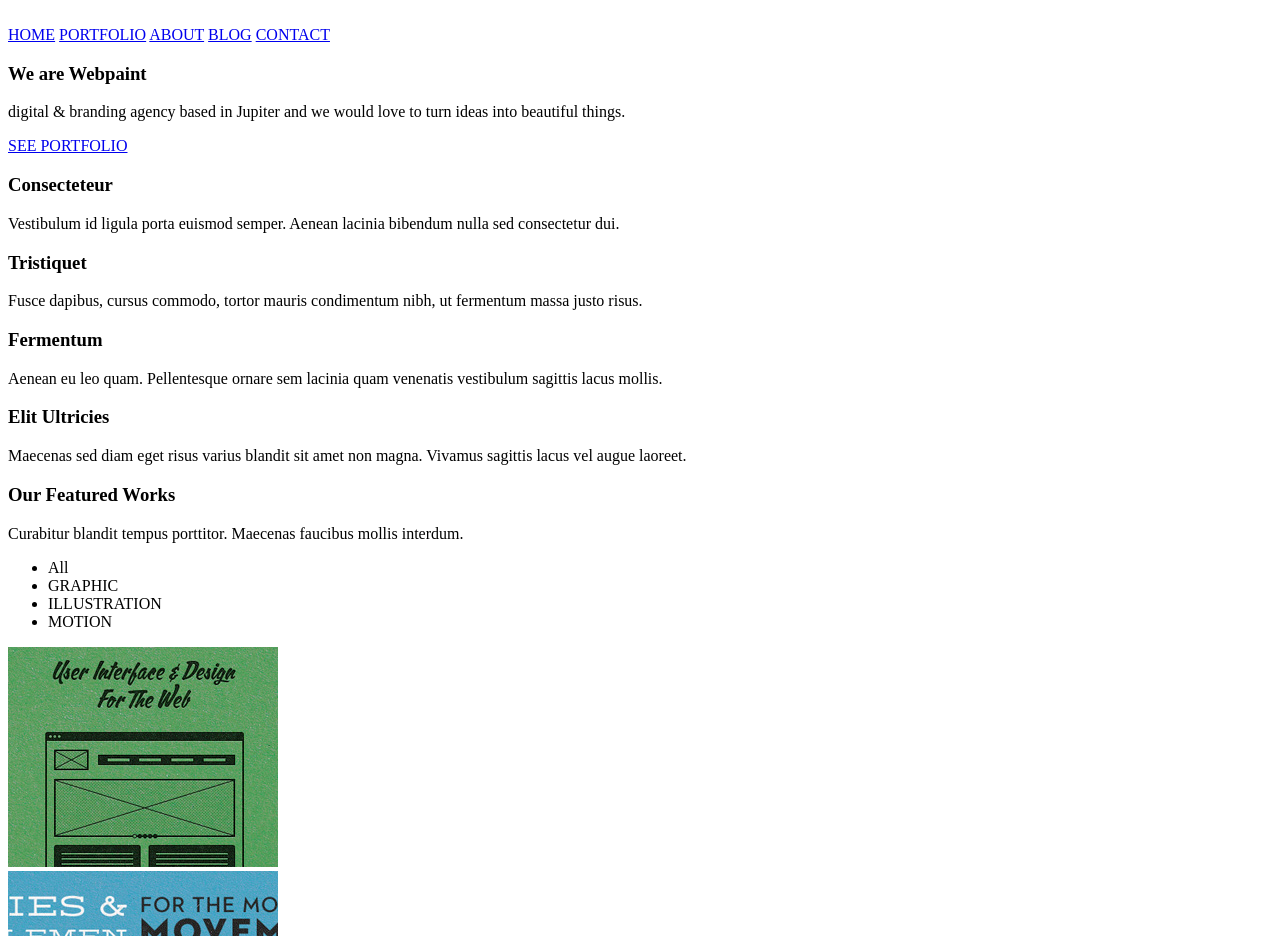
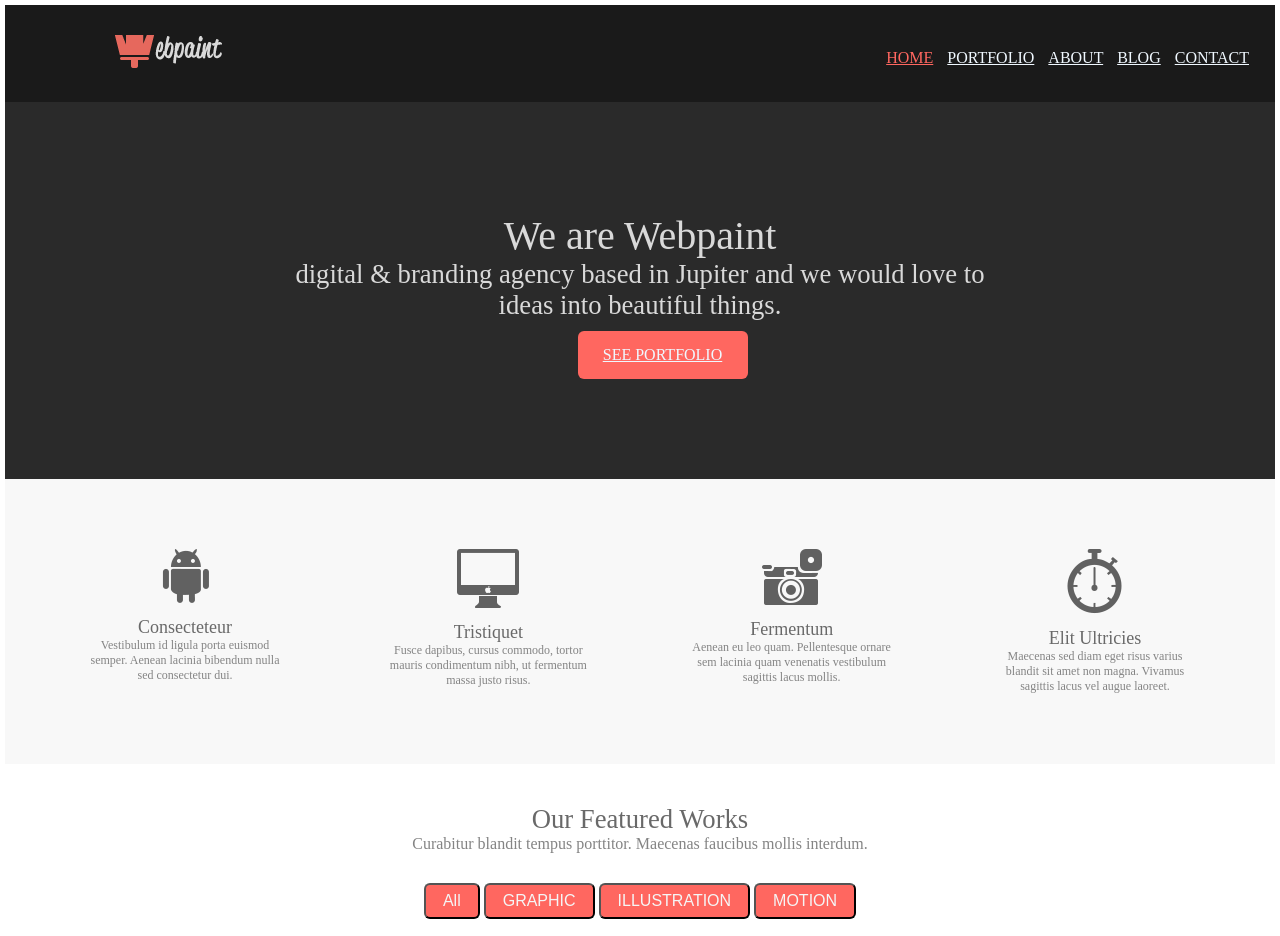
Before and after one commit to sabbarmehdi/exercice_portfolioHtmlCss, a plain HTML site: page project1-solution/index.html in a window 1280 px wide. Shown: the top 936 px of the page. Drawn offline with Linux system fonts and the light colour scheme.

Commit message:
portfolio body

```diff
--- a/project1-solution/asserts/css/main.css
+++ b/project1-solution/asserts/css/main.css
@@ -28,9 +28,7 @@ article, aside, details, figcaption, figure,
 footer, header, hgroup, menu, nav, section {
 	display: block;
 }
-body {
-	line-height: 1;
-}
+
 ol, ul {
 	list-style: none;
 }
@@ -47,6 +45,10 @@ table {
 	border-spacing: 0;
 }
         /*My Style*/
+
+body {
+    margin: 5px;
+}
 #header-menu{
     background: rgb(26, 26, 26);
     padding: 30px 10px;
@@ -92,12 +94,130 @@ table {
     text-align: center;
 
 }
-p,
+
 h2{
     margin-top: 10px;
     font-size: 30pt;    /* This style applied for all p, h2, ul*/
     color: #d9d9d9;
 }
+
+h3{
+    margin-top: 10px;
+    font-size: 30pt;    /* This style applied for all p, h2, ul*/
+    color: #d9d9d9;
+    margin-top: 10px;
+}
+
+h1{
+    margin-top: 10px;
+    font-size: 30pt;    /* This style applied for all p, h2, ul*/
+    color: #696969;
+    margin-top: 10px;
+}
 .p-welcome{
-    font-size: 24pt;
+    font-size: 20pt;
+    color: #d9d9d9;
 }
+#skills-section{
+
+    background-color: #f8f8f8;
+}
+#skills-banner{
+    padding: 70px;
+    justify-content: space-between;
+    display: flex;
+    flex-wrap: wrap;
+    background-color: #f8f8f8;
+
+
+}
+
+.skills-item{
+    display: inline-block;
+    text-align: center;
+    padding: 0 10px 0 10px;
+    height: min-content;
+    width: 200px;
+
+}
+.skills-title{
+    font-size: 18px;
+}
+.skills-descrip{
+    font-size: 12px;
+    color: #848484;
+}
+.bot-4{
+    display: inline-block;
+    width: min-content;
+    font-size: 16px;
+    background-color: #ff6760;
+    border-radius: 6px;
+    padding: 7px 17px;
+    color: #f5f5f5;
+
+}
+#portfolios{
+    text-align: center;
+    margin-bottom: 40px;
+
+}
+.portfolio-a{
+    margin-bottom: 30px;
+}
+ul-bot{
+    padding-top: 20px;
+    width: 50px;
+    margin-bottom: 10px;
+
+}
+h4{
+    margin-top: 10px;
+    font-size: 20pt;    /* This style applied for all p, h2, ul*/
+    color: #696969;
+    margin-top: 40px;
+}
+#spa-portfolio{
+    color: #848484;
+}
+.content{
+    margin-top: 20px;
+
+}
+.media{
+    flex-grow: 3;
+    display: inline-block;
+}
+h5{
+    margin-top: 10px;
+    font-size: 20pt;    /* This style applied for all p, h2, ul*/
+    color: #d9d9d9;
+    margin-top: 40px;
+}
+#spa-portfol-bottom{
+    color: #d9d9d9;
+}
+#touch-banner{
+    background-color: #2f2f2f;
+    text-align: center;
+}
+#touch-banner-text{
+    padding-top: 20px;
+    justify-content: space-around;
+    padding-bottom: 10px;
+
+
+}
+#touch-banner-adress{
+    display: inline-block;
+    justify-content: center;
+    display: flex;
+    flex-wrap: wrap;
+}
+.adress{
+    padding-left: 5px ;
+    justify-content: center;
+
+
+
+}
--- a/project1-solution/index.html
+++ b/project1-solution/index.html
@@ -4,78 +4,90 @@
     <meta charset="UTF-8">
     <meta name="viewport" content="width=device-width, initial-scale=1.0">
     <title>Document</title>
+    <link rel="stylesheet" href="asserts/css/main.css">
 </head>
 <body>
 
                         <!--Menu-->
-        <header >
-            <div class="barre">
-                <a href="index.html"><img src="asserts/icons/" alt=""></a>
-                <nav>
-                    <a href="index.html">HOME</a>
-                    <a href="index.html">PORTFOLIO</a>
-                    <a href="index.html">ABOUT</a>
-                    <a href="index.html">BLOG</a>
-                    <a href="index.html">CONTACT</a>
+        <header id="header-menu">
+                 <a id="logo" href="index.html"><img src="asserts/icons/logo.png" alt=""></a>
+
+                <nav id="menu">
+                    <a id="home-menu" href="index.html">HOME</a>
+                    <a class="bot" href="index.html">PORTFOLIO</a>
+                    <a class="bot" href="index.html">ABOUT</a>
+                    <a class="bot" href="index.html">BLOG</a>
+                    <a class="bot" href="index.html">CONTACT</a>
                 </nav>
-            </div>
+
         </header>
+
         <section>
                       <!--Welcome Banner-->
 
-            <section id="banner-a">
-                <div class="inner">
-                    <h1>We are Webpaint</h1>
-                    <p>digital & branding agency based in Jupiter and we would love to turn ideas into beautiful things.</p>
-                </div>
-                <footer>
-                    <a href="#portfolio" class="button alt scrolly big">SEE PORTFOLIO</a>
-                </footer>
+            <section id="welcome-banner">
+
+                    <h3 >We are Webpaint</h3>
+                    <p class="p-welcome">digital & branding agency based in Jupiter and we would love to </p>
+                    <p class="p-welcome">ideas into beautiful things.</p>
+
+                <ul class="bottons ul-aligne">
+                    <li class="actions"><a href="#" class="bottons ">SEE PORTFOLIO</a></li>
+                </ul>
             </section>
 
                      <!--Skills Banner-->
-            <section>
-                <div>
+            <section >
+                <div id="skills-section">
+                    <div id="skills-banner">
+                        <div class="skills-item">
+                            <img src="asserts/icons/Android2.png" alt="">
                             <span class="icon fa-home"></span>
-                    <h3>Consecteteur</h3>
-                    <p>Vestibulum id ligula porta  euismod semper. Aenean lacinia bibendum nulla sed consectetur dui.</p>
+                            <h1 class="skills-title">Consecteteur</h1>
+                            <p class="skills-descrip">Vestibulum id ligula porta  euismod semper. Aenean lacinia bibendum nulla sed consectetur dui.</p>
                         </div>
-                <div>
+                        <div class="skills-item">
+                            <img src="asserts/icons/Computer_iMac.png" alt="">
                             <span class="icon fa-home"></span>
-                    <h3>Tristiquet</h3>
-                    <p>Fusce dapibus, cursus commodo, tortor mauris condimentum nibh, ut fermentum massa justo risus.</p>
+                            <h1 class="skills-title">Tristiquet</h1>
+                            <p class="skills-descrip">Fusce dapibus, cursus commodo, tortor mauris condimentum nibh, ut fermentum massa justo risus.</p>
                         </div>
-                <div>
+                        <div class="skills-item">
+                            <img src="asserts/icons/Camera.png" alt="">
                             <span class="icon fa-home"></span>
-                    <h3>Fermentum</h3>
-                    <p>Aenean eu leo quam. Pellentesque ornare sem lacinia quam venenatis vestibulum sagittis lacus mollis.</p>
+                            <h1 class="skills-title">Fermentum</h1>
+                            <p class="skills-descrip">Aenean eu leo quam. Pellentesque ornare sem lacinia quam venenatis vestibulum sagittis lacus mollis.</p>
                         </div>
-                <div>
+                        <div class="skills-item">
+                            <img src="asserts/icons/Watch.png" alt="">
                             <span class="icon fa-home"></span>
-                    <h3>Elit Ultricies</h3>
-                    <p>Maecenas sed diam eget risus varius blandit sit amet non magna. Vivamus sagittis lacus vel augue laoreet.</p>
+                            <h1 class="skills-title">Elit Ultricies</h1>
+                            <p class="skills-descrip">Maecenas sed diam eget risus varius blandit sit amet non magna. Vivamus sagittis lacus vel augue laoreet.</p>
+                        </div>
+                    </div>
                 </div>
             </section>
 
 
             <section id="portfolios">
                 <div class="portfolio">
-                    <div>
-                        <h3>Our Featured Works</h3>
-                        <p>Curabitur blandit tempus porttitor. Maecenas faucibus mollis interdum.</p>
+                    <div class="portfolio-a">
+                        <h4>Our Featured Works </h4>
+                        <span id="spa-portfolio">Curabitur blandit tempus porttitor. Maecenas faucibus mollis interdum.</span>
                     </div>
-                    <header>
-                        <ul>
-                            <li><a href="#" data-tag="all"
-                                class="button"></a>All</li>
-                            <li><a href="#" data-tag="graphic"
-                                class="button"></a>GRAPHIC</li>
-                            <li><a href="#" data-tag="illustration"
-                                class="button"></a>ILLUSTRATION</li>
-                            <li><a href="#" data-tag="motion"
-                                class="button"></a>MOTION</li>
-                        </ul>
+                        <header class="ul-bot">
+                            <nav class="ul-bot" >
+                                <button class="bot-4" href="#" data-tag="all"
+                                    >All</button>
+                                <button class="bot-4" href="#" data-tag="graphic"
+                                    >GRAPHIC</button>
+                                <button class="bot-4" href="#" data-tag="illustration"
+                                    >ILLUSTRATION</button>
+                                <button class="bot-4" href="#" data-tag="motion"
+                                    >MOTION</button>
+                            </nav>
                         </header>
+
                     <div class="content">
                         <div class="media"><a href="asserts/img/fulls/Layer1.png"><img src="asserts/img/thumbs/Layer1.png" alt="" title="This is a picture."></a></div>
                         <div class="media"><a href="asserts/img/fulls/Layer2.png"><img src="asserts/img/thumbs/Layer2.png" alt="" title="This is a picture."></a></div>
@@ -93,17 +105,17 @@
                 </div>
             </section>
 
-            <section>
-                <div>
-                    <h3>Get in Touch</h3>
-                    <p>Vestibulum id ligula porta felis euismod semper,malesuada euismod.</p>
+            <section id="touch-banner">
+                <div id="touch-banner-text">
+                    <h5><strong>Get in Touch</strong></h5>
+                    <span id="spa-portfol-bottom">Vestibulum id ligula porta felis euismod semper,malesuada euismod.</span>
                 </div>
-                <div>
-                    <div><span class="icon fa-map-marker"></span> <!--  <i class="fas fa-phone-rotary"></i>  -->
+                <div id="touch-banner-adress">
+                    <div class="adress"><img src="asserts/icons/Fill.png"> <!--  <i class="fas fa-phone-rotary"></i>  -->
                         <p>Moonshine Street No: 14/05 Light City, Jupiter</p>
                     </div>
-                    <div><span class="icon fa-phone"></span>
-                        <p> 0247 541 65 87</p>
+                    <div class="adress"><img src="asserts/icons/Phone.png">
+                        <p> 0247 541 65 987</p>
                     </div>
                 </div>
                 <div>
--- a/project1-solution/main.css
+++ /dev/null
@@ -1,5 +0,0 @@
-
-.barre{
-    background: rgb(26, 26, 26);
-
-}
```
Also changed, not shown: project1-solution/asserts/icons/Fill.png (added), project1-solution/asserts/icons/Phone.png (added), 2 other files. Lines whose indentation alone changed are shown as unchanged.
